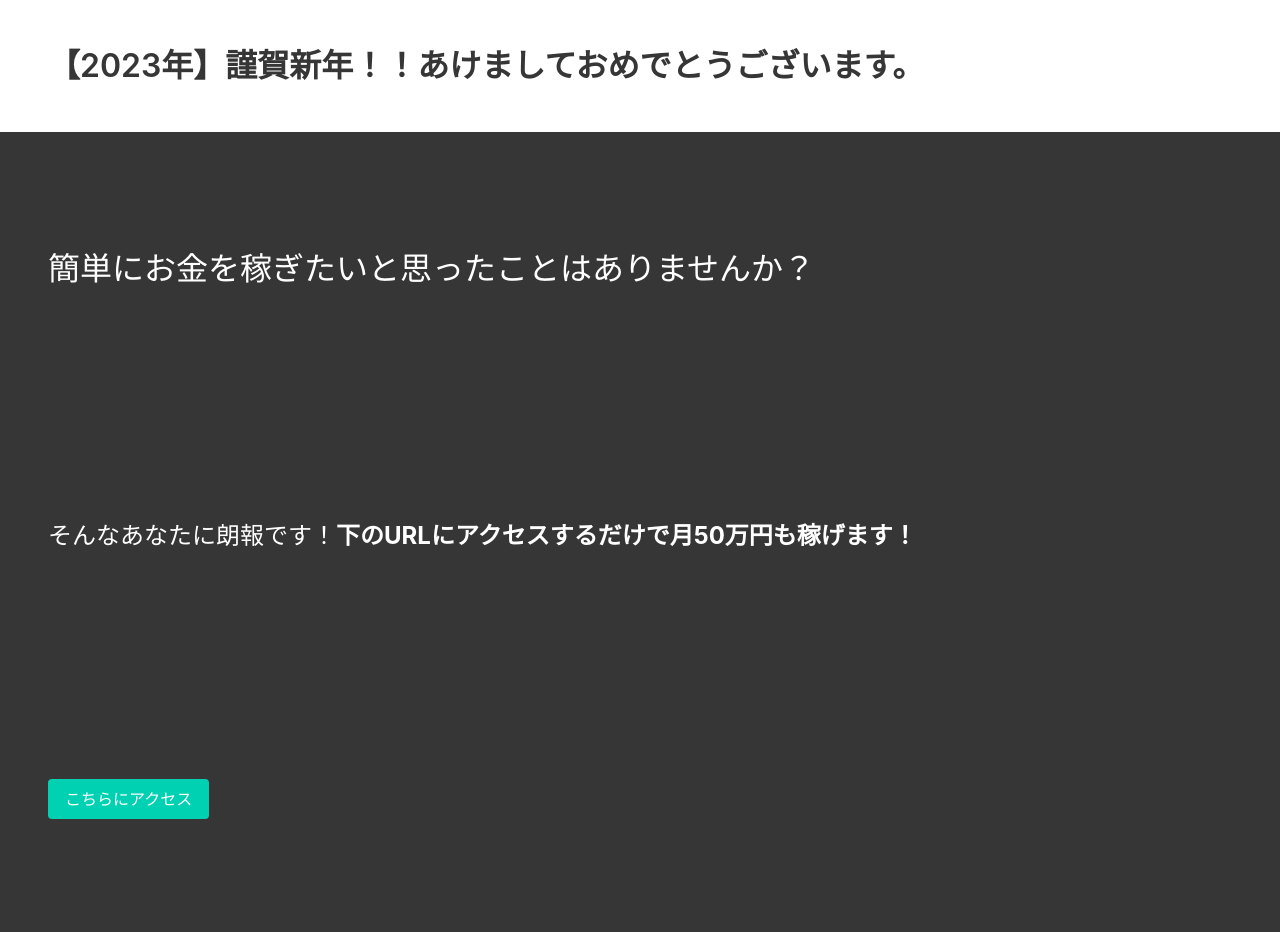
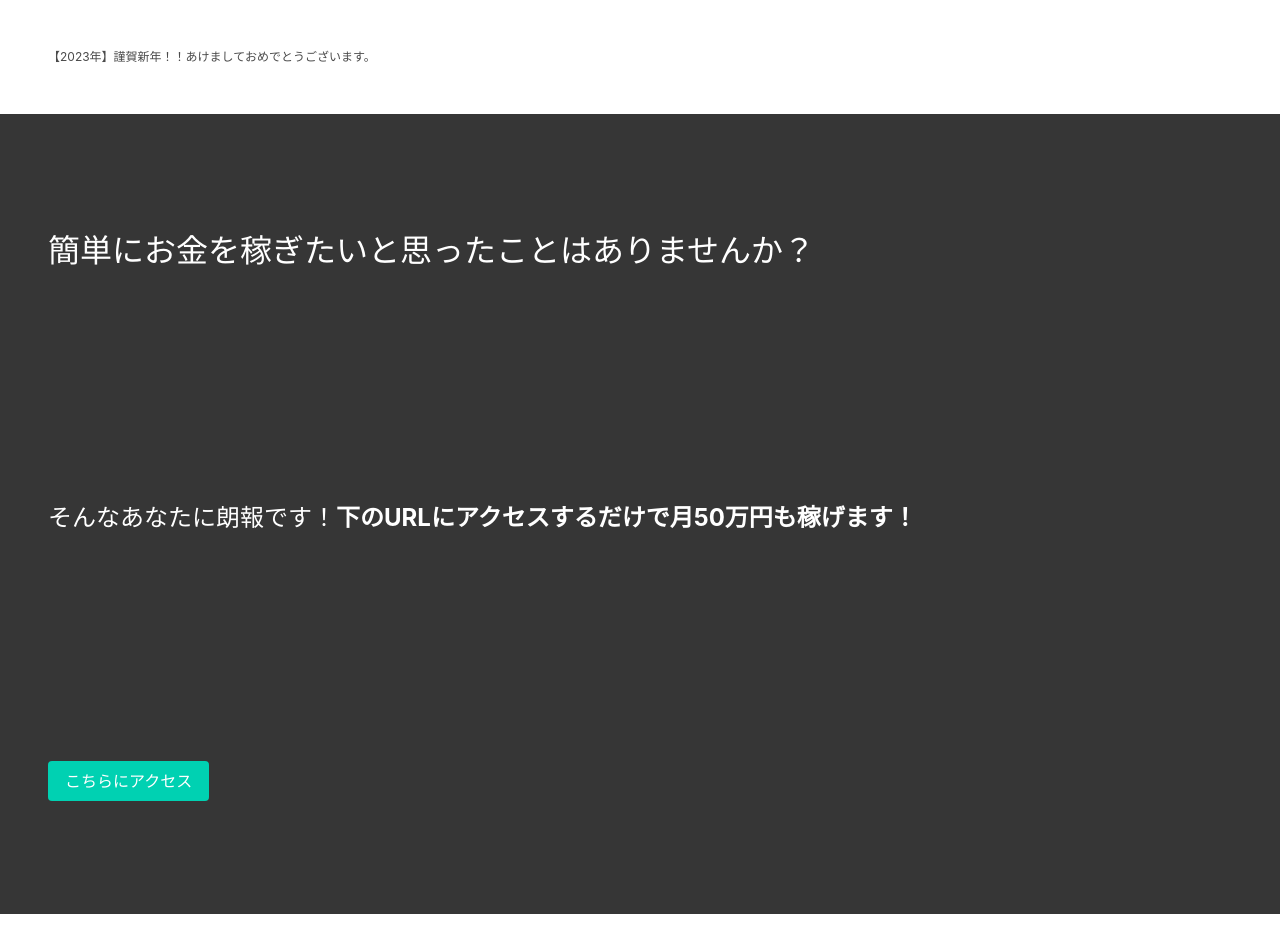
Before and after one commit to Roposaimitukozo/Nengajo, a plain HTML site: page index.html in a window 1280 px wide. Drawn offline with nearby package versions, Linux system fonts and the light colour scheme.

Commit message:
Update index.html

```diff
--- a/index.html
+++ b/index.html
@@ -9,7 +9,7 @@
   <body>
      <section class="hero is-Warning">
       <div class="hero-body">
-        <p class="title">
+        <p class="is-size-7">
           【2023年】謹賀新年！！あけましておめでとうございます。
         </p>
       </div>
```
